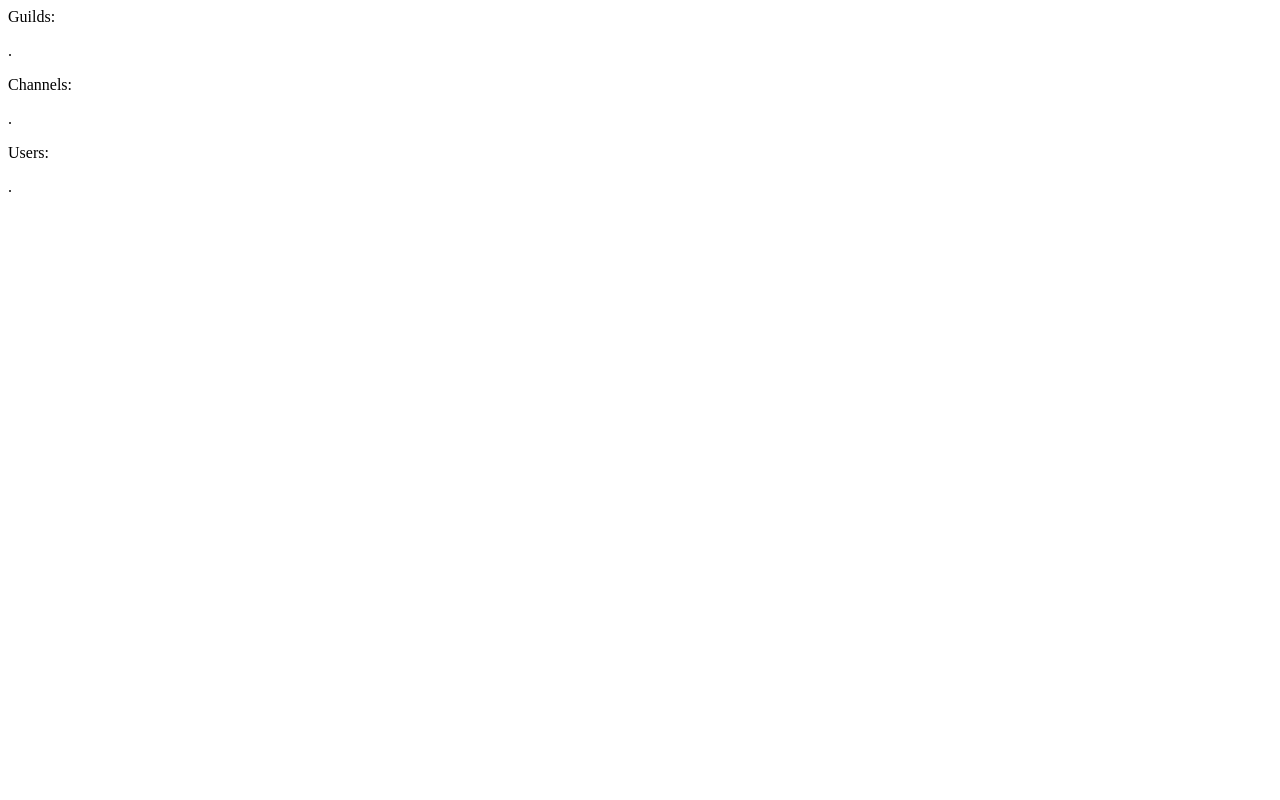
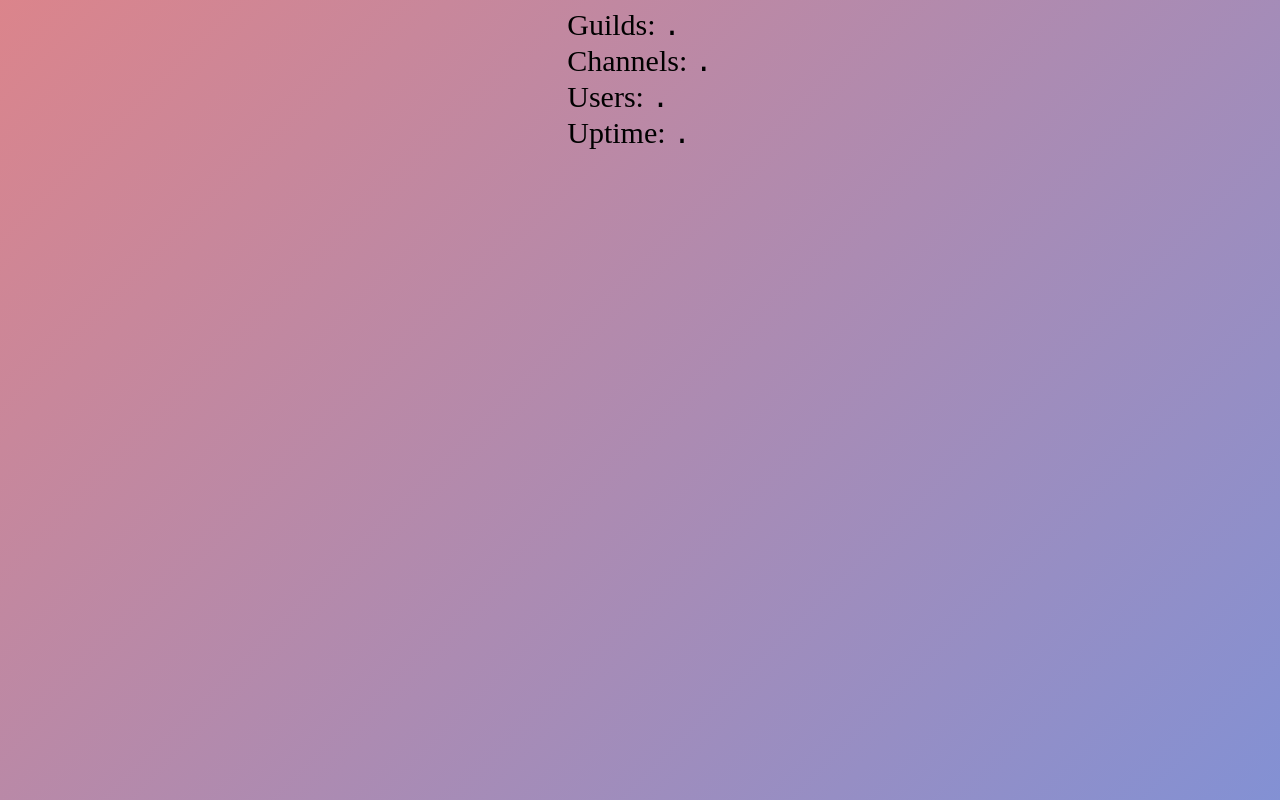
Before and after one commit to aetheryx/remindme, a website: page dashboard/index.html in a window 1280 px wide. Drawn offline with Linux system fonts and the light colour scheme.

Commit message:
Nice background and styling on stats box

```diff
--- a/dashboard/index.html
+++ b/dashboard/index.html
@@ -1,6 +1,21 @@
+<!DOCTYPE html>
+<html>
+<head>
 <script src="script.js"></script>
+<link rel="stylesheet" type="text/css" href="dashboardCSS.css">
+</head>
+<body>
+<div id="box">
+  <div>
+    Guilds: <code id='guilds'>.</code>
+    <br>
+    Channels: <code id='channels'>.</code>
+    <br>
+    Users: <code id="users">.</code>
+    <br>
+    Uptime: <code id="uptime">.</code> <!-- still needs to be parsed to dd:hh:mm:ss -->
+  </div>
+</div>
 
-Guilds:<p id="guilds"> . </p>
-Channels:<p id="channels"> . </p>
-Users:<p id="users"> . </p>
-<br>
+</body>
+</html>
```
